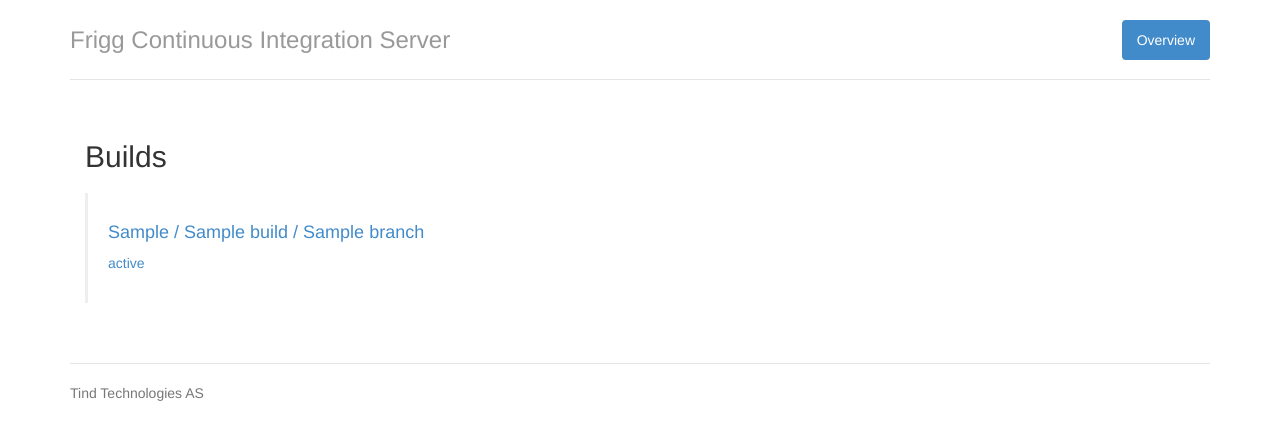
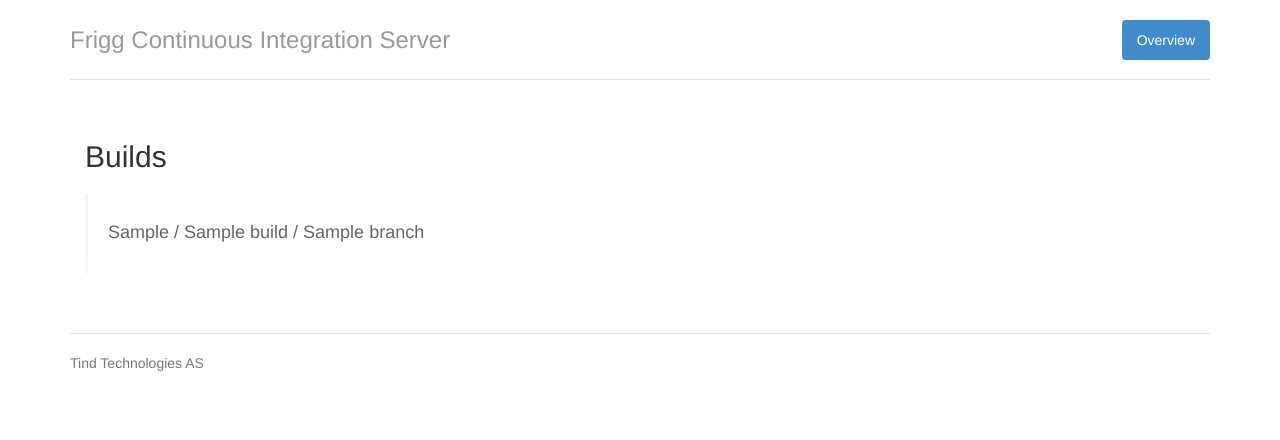
Before and after one commit to frigg/frigg-hq, a Django app: template frigg/builds/templates/builds/overview.html in a window 1280 px wide. Shown: the top 440 px of the page. Run offline with Django 3.2, Linux system fonts and the light colour scheme; the template is opened without the code that fills it: most values are stand-ins (such as "Sample title", 1, 10 or a date in 2020).

Commit message:
cleanup overview GUI

```diff
--- a/frigg/files/css/custom.css
+++ b/frigg/files/css/custom.css
@@ -16,6 +16,7 @@ body {
 .header {
     border-bottom: 1px solid #e5e5e5;
 }
+
 /* Make the masthead heading the same height as the navigation */
 .header h3 {
     padding-bottom: 19px;
@@ -40,6 +41,7 @@ body {
     text-align: center;
     border-bottom: 1px solid #e5e5e5;
 }
+
 .jumbotron .btn {
     padding: 14px 24px;
     font-size: 21px;
@@ -50,13 +52,30 @@ body {
     margin: 40px 0;
 }
 
-.builds .title{
+.builds .title {
     font-size: 20px;
 }
 
 .builds p + h4 {
     margin-top: 28px;
 }
+
+.build {
+    opacity:.6;
+}
+
+.build:hover {
+    opacity:1;
+}
+
+.builds a {
+    color: #000000;
+}
+
+a:hover {
+    text-decoration: none;
+}
+
 
 /* Responsive: Portrait tablets and up */
 @media screen and (min-width: 768px) {
@@ -67,10 +86,12 @@ body {
         padding-right: 0;
         padding-left: 0;
     }
+
     /* Space out the masthead */
     .header {
         margin-bottom: 30px;
     }
+
     /* Remove the bottom border on the jumbotron for visual effect */
     .jumbotron {
         border-bottom: 0;
--- a/frigg/templates/base.html
+++ b/frigg/templates/base.html
@@ -40,29 +40,24 @@
                 <h2>Builds</h2>
 
                 {% for build in builds %}
+                    <a href="{% url "view_build" build.get_owner build.get_name build.pull_request_id %}">
+
                         {% if build.result %}
-                        <a href="{% url "view_build" build.get_owner build.get_name build.pull_request_id %}">
-                            <div class="bs-callout bs-callout-{{ build.result.get_status }}">
+                            <div class="build bs-callout bs-callout-{{ build.result.get_status }}">
+                        {% else %}
+                            <div class="build bs-callout bs-callout-pending">
+                        {% endif %}
+
                         <h4>
                             {{ build.get_owner }} /
                             {{ build.get_name }} /
                             {{ build.branch }}
                         </h4>
 
-                                <p>{{ build.result.get_status }}</p>
                         </div>
+
                     </a>
-                    {% else %}
-                        <div class="bs-callout bs-callout-pending">
-                            <h4>
-                                {{ build.get_owner }} /
-                                {{ build.get_name }} /
-                                {{ build.branch }}
-                            </h4>
 
-                            <p>pending</p>
-                        </div>
-                    {% endif %}
 
                 {% endfor %}
 
```
Lines whose indentation alone changed are shown as unchanged.
